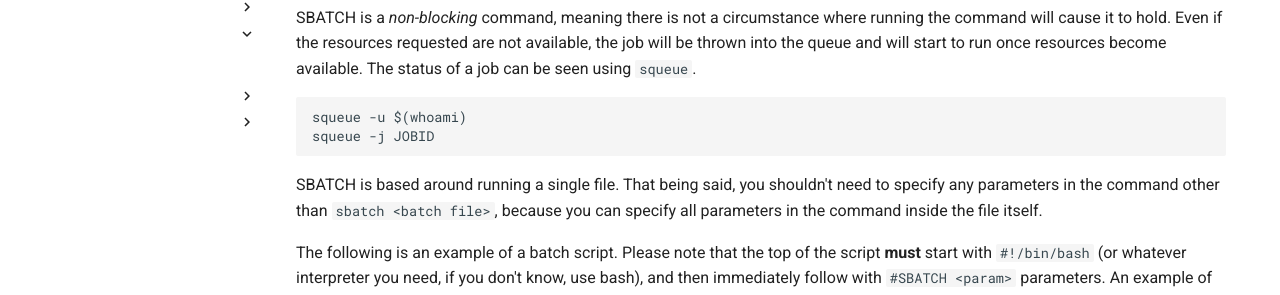
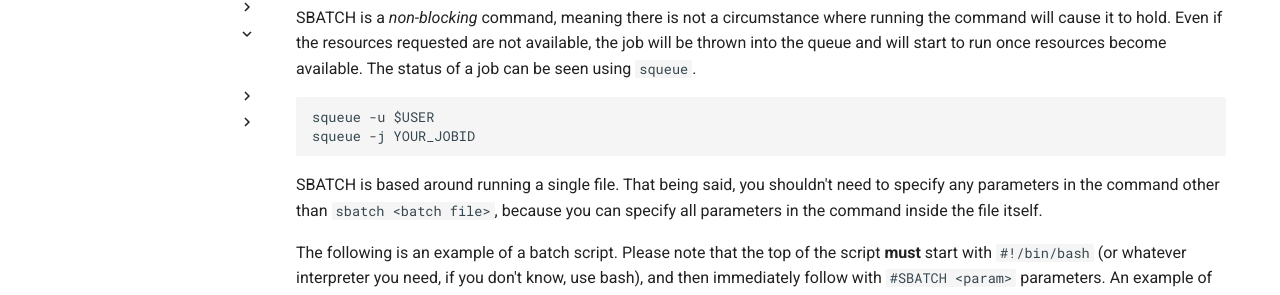
Before and after one commit to UMass-RC/unity-docs, an MkDocs documentation site: the page built from docs/slurm/sbatch.md, in a window 1280 px wide. Shown: the part 175-470 px from the top of the page. Built offline with MkDocs 1.6.1 and Material for MkDocs 9.7.7, drawn with Linux system fonts in a browser that asks for light colours; comment, search, counter and statistics services are not loaded.

Commit message:
better syntax

````diff
--- a/docs/slurm/sbatch.md
+++ b/docs/slurm/sbatch.md
@@ -2,8 +2,8 @@
 
 SBATCH is a *non-blocking* command, meaning there is not a circumstance where running the command will cause it to hold. Even if the resources requested are not available, the job will be thrown into the queue and will start to run once resources become available. The status of a job can be seen using `squeue`.
 ```
-squeue -u $(whoami)
-squeue -j JOBID
+squeue -u $USER
+squeue -j YOUR_JOBID
 ```
 
 SBATCH is based around running a single file. That being said, you shouldn't need to specify any parameters in the command other than `sbatch <batch file>`, because you can specify all parameters in the command inside the file itself.
````
